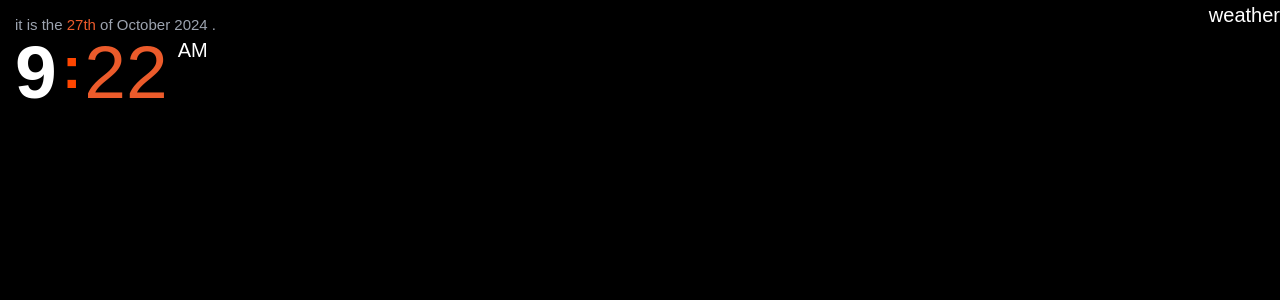
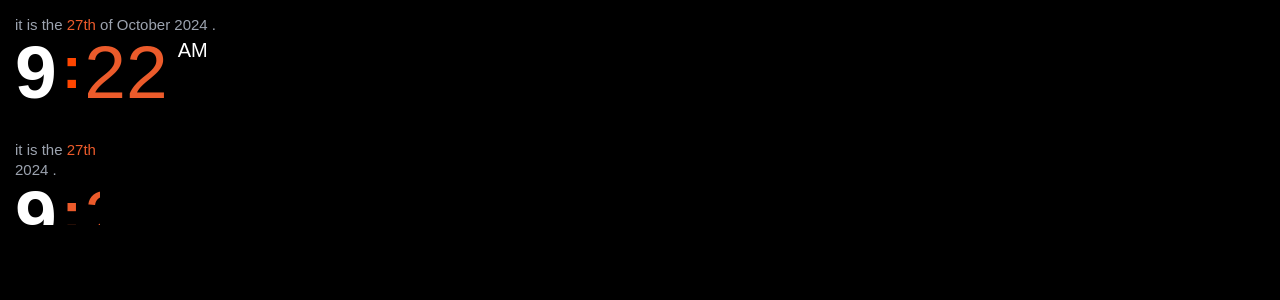
Before and after one commit to rsheasby/dashboard, a SvelteKit app in the folder web/: page / in a window 1280 px wide. Shown: the top 300 px of the page. Built offline with nearby package versions, Linux system fonts and the light colour scheme.

Commit message:
add weather icon loading

```diff
--- a/web/package.json
+++ b/web/package.json
@@ -47,5 +47,8 @@
     "typescript": "^5.0.0",
     "typescript-eslint": "^8.0.0",
     "vite": "^5.0.3"
+  },
+  "dependencies": {
+    "@bybas/weather-icons": "^2.0.0"
   }
 }
--- /dev/null
+++ b/web/src/components/weather.svelte
@@ -0,0 +1,5 @@
+<script lang="ts">
+	import WeatherIcon from './weatherIcon.svelte';
+</script>
+
+<WeatherIcon selectedIcon="clear-day"/>
--- /dev/null
+++ b/web/src/components/weatherIcon.svelte
@@ -0,0 +1,15 @@
+<script lang="ts">
+    const { selectedIcon } = $props();
+
+	const weatherIcons: Record<string, string> = import.meta.glob('/node_modules/@bybas/weather-icons/production/fill/all/*.svg', {
+		query: 'url',
+		eager: true
+	});
+	import { onMount } from 'svelte';
+    onMount(() => {
+        console.log(weatherIcons);
+    });
+
+	let selectedIconPath: string = $state(`/node_modules/@bybas/weather-icons/production/fill/all/${selectedIcon}.svg`);
+</script>
+<object data={`${selectedIconPath}`} class="h-20 w-20"></object>
--- a/web/src/routes/page.svelte
+++ b/web/src/routes/page.svelte
@@ -1,11 +1,12 @@
 <script>
 	import Clock from '@components/clock.svelte';
 	import Background from '@components/background.svelte';
+	import Weather from '@components/weather.svelte';
 </script>
 
 <Background>
-	<div class="flex flex-row justify-between">
+	<div class="grid">
 		<Clock />
-        weather
+        <Weather />
 	</div>
 </Background>
```
Also changed, not shown: 1 other file (tests, documents, lock files or other folders).
